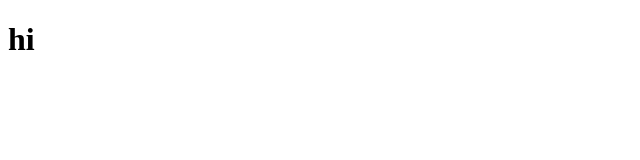
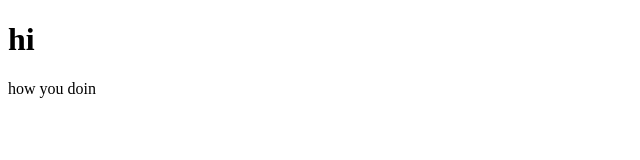
Before and after one commit to sibbala123/git-test, a website: page index.html in a window 1280 px wide. Shown: the whole page, without its empty margins (0-640 px from the left). Drawn offline with Linux system fonts and the light colour scheme.

Commit message:
second commit

```diff
--- a/index.html
+++ b/index.html
@@ -3,4 +3,5 @@
 <body>
 
 <h1>hi</h1>
+<p>how you doin</p>
 </body>
```
Also changed, not shown: package.json (added, +24 -0 lines), 2 other files.
